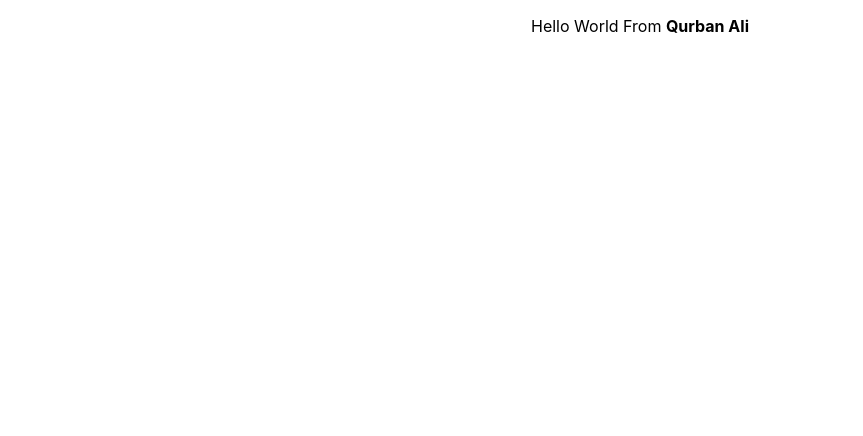
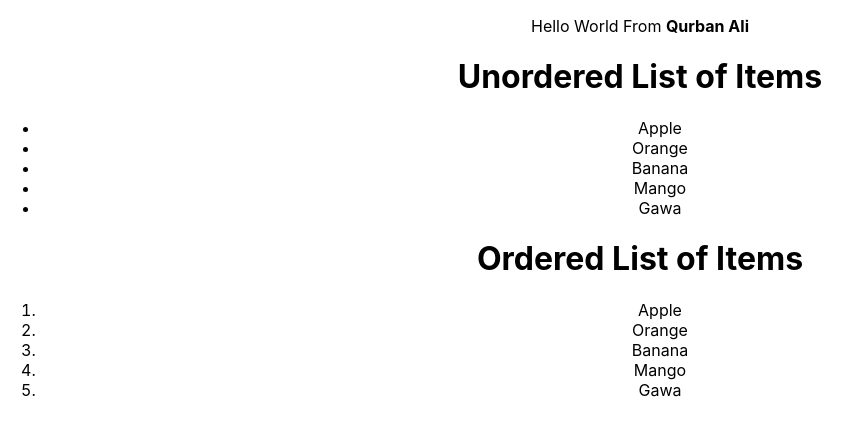
Before and after one commit to QurbanGujjar/myclass03, a React (Create React App) app: page / in a window 1280 px wide. Shown: the top 436 px of the page, without its empty margins (0-863 px from the left). Built offline with nearby package versions, Linux system fonts and the light colour scheme.

Commit message:
heading and list

```diff
--- a/src/components/Hello.js
+++ b/src/components/Hello.js
@@ -5,6 +5,22 @@ class Hello extends Component {
         return (
             <div>
                 <p>Hello World From <strong> { this.props.name} </strong></p>
+            <h1>Unordered List of Items</h1>
+            <ul>
+                <li>Apple</li>
+                <li>Orange</li>
+                <li>Banana</li>
+                <li>Mango</li>
+                <li>Gawa</li>
+            </ul>
+            <h1>Ordered List of Items</h1>
+           <ol>
+                <li>Apple</li>
+                <li>Orange</li>
+                <li>Banana</li>
+                <li>Mango</li>
+                <li>Gawa</li>
+            </ol>
             </div>
         )
     }
```
Also changed, not shown: 1 other file (tests, documents, lock files or other folders).
